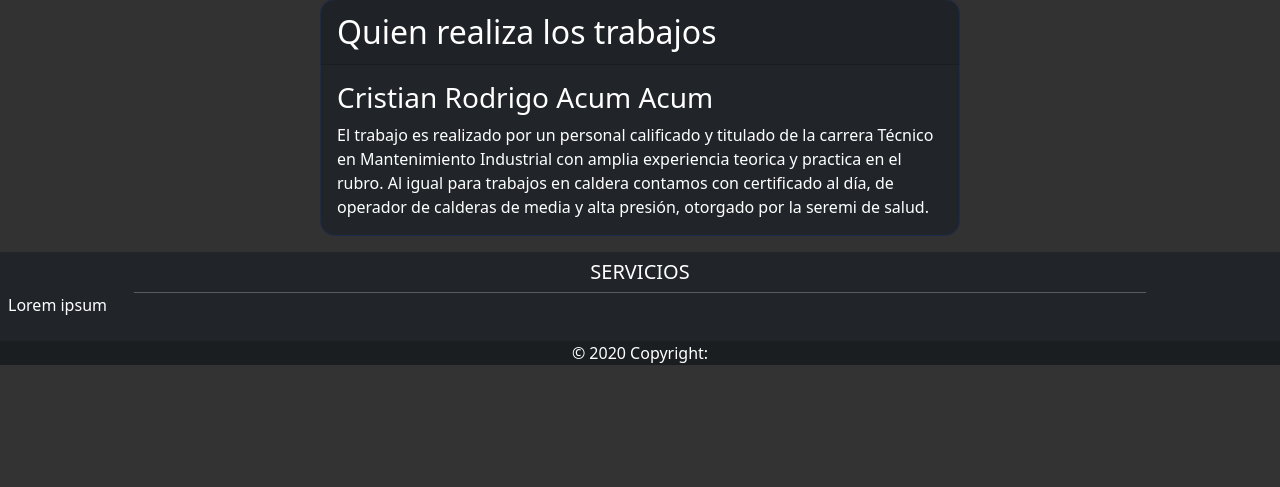
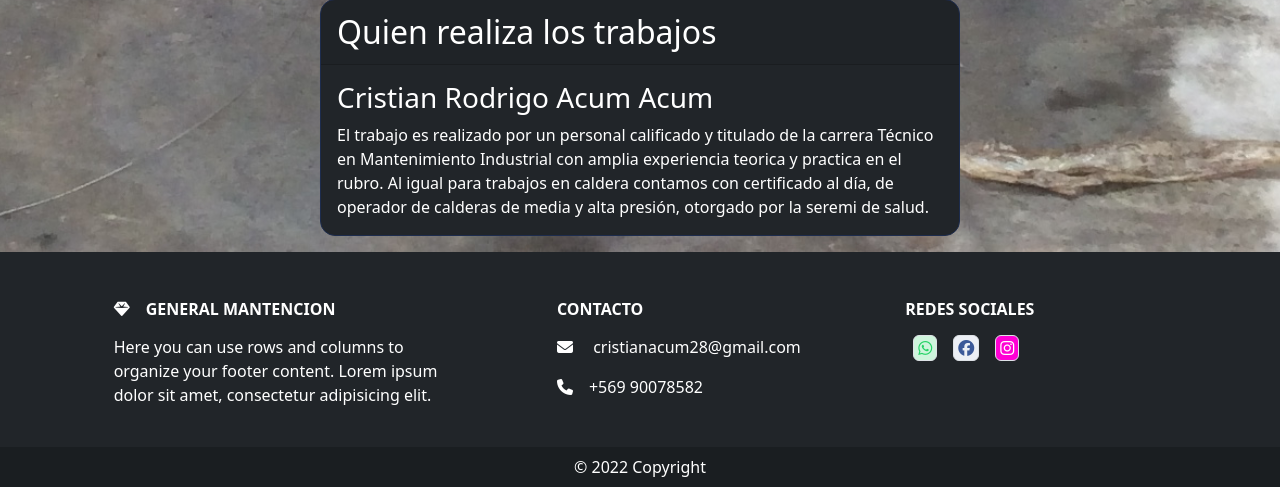
Before and after one commit to felipeRAMOS2612/Servicios, a PHP site: page / in a window 1280 px wide. Shown: the part 2327-2814 px from the top of the page. Before the commit the page ends 2692 px from the top, so only its background shows below. Run offline with PHP 8.4, Linux system fonts and the light colour scheme; some libraries are stand-ins or nearby versions.

Commit message:
actualizacion background

```diff
--- a/css/main.css
+++ b/css/main.css
@@ -1,3 +1,35 @@
+
+
+.background-image{
+    background-image: url('../images/mantencion/caldera.jpg');
+    background-repeat: no-repeat;
+    background-size: cover;
+    background-position: center;
+    background-color: #151515;
+
+}
+
+.content{
+    z-index: 10;
+    position: relative;
+}
+
+.background-image::before{
+    content: "";
+  -webkit-filter: blur(0.5px) brightness(0.5);
+  -moz-filter: blur(1px) brightness(0.5);
+  -ms-filter: blur(1px) brightness(0.5);
+  -o-filter: blur(1px) brightness(0.5);
+  filter: blur(1px) brightness(0.5);
+  position: fixed;
+  left: 0px;
+  top: 0px;
+  right: 0px;
+  bottom: 0px;
+  background: inherit;
+  z-index: 0;
+}
+
 .materiales.activo{
     display: flex !important;
 
@@ -113,3 +145,8 @@
     transform: scale(1.1);
     border-color: rgb(29, 44, 77, 1)
 }
+
+.footer{
+    z-index: 100;
+    position: relative;
+}
--- a/index.html
+++ b/index.html
@@ -11,10 +11,12 @@
     <!-- CSS only -->
 <link href="https://cdn.jsdelivr.net/npm/bootstrap@5.2.3/dist/css/bootstrap.min.css" rel="stylesheet" integrity="sha384-rbsA2VBKQhggwzxH7pPCaAqO46MgnOM80zW1RWuH61DGLwZJEdK2Kadq2F9CUG65" crossorigin="anonymous">
     <script src="https://kit.fontawesome.com/d097713e30.js" crossorigin="anonymous"></script>
-  <link rel="stylesheet" href="https://feliperamos2612.github.io/Servicios/css/main.css">
+  <link rel="stylesheet" href="css/main.css">
 <link href="https://fonts.googleapis.com/css2?family=Poppins:wght@100;200;300;400&display=swap" rel="stylesheet">
 </head>
-<body style="background-color: #323232;">
+<body>
+  <div class="background-image">
+    <div class="content">
     <nav class="navbar navbar-dark bg-dark navbar-expand-lg py-3">
         <div class="container-fluid">
           <a class="navbar-brand" href="">Servicios</a>
@@ -173,6 +175,7 @@
 			</div>
 		</div>
 
+
     <h2 class="text-center pt-4 text-white" style="text-shadow: 0.5px 1px #ff8000;">Galeria</h2>
     <hr width="45%" style="height:1px;color:white;background-color:white; margin: auto;" />
     <div id="carouselExampleFade" class="carousel slide carousel-dark carousel-fade py-3" data-bs-ride="carousel">
@@ -233,27 +236,67 @@
                 </div>
         </div>
     </div>
+    <div class="footer">
+      <footer class="footer bg-dark text-lg-start text-white">
+        <!--Grid row-->
+          <!--Grid column-->
+          <section class="d-flex justify-content-center justify-content-lg-between">
+          </section>
+          <section class="">
+            <div class="container text-center text-md-start mt-5">
+              <!-- Grid row -->
+              <div class="row">
+                <!-- Grid column -->
+                <div class="col-md-3 col-lg-4 mx-auto mb-4">
+                  <!-- Content -->
+                  <h6 class="text-uppercase fw-bold mb-3">
+                    <i class="fas fa-gem me-3"></i>General Mantencion
+                  </h6>
+                  <p>
+                    Here you can use rows and columns to organize your footer content. Lorem ipsum
+                    dolor sit amet, consectetur adipisicing elit.
+                  </p>
+                </div>
+                <!-- Grid column -->
 
-    <div id="button-up">
-      <i class="fa-solid fa-caret-up"></i>
+                <!-- Grid column -->
+                <div class="col-md-4 col-lg-3 mx-auto mb-md-0 mb-4">
+                  <!-- Links -->
+                  <h6 class="text-uppercase fw-bold mb-3">Contacto</h6>
+                  <p>
+                    <i class="fas fa-envelope me-3"></i>
+                    cristianacum28@gmail.com
+                  </p>
+                  <p><i class="fas fa-phone me-3"></i>+569 90078582</p>
+                </div>
+                <div class="col-md-4 col-lg-3 mx-auto mb-md-0 mb-4">
+                  <h6 class="text-uppercase fw-bold mb-3">Redes Sociales</h6>
+                  <div class="d-flex justify-content-lg-start justify-content-center">
+                    <div class="mx-2"><a href="https://wa.me/56990078582?text=Hola,%20me%20gustaría%20cotizar%20un%20trabajo" target="_blank"><i class="img-thumbnail fab fa-whatsapp"
+                      style="color:  #25D366;background-color: #cef5dc;"></i></a>
+                    </div>
+                    <div class="mx-2" role="button"><a href="http://facebook.com" target="_blank"><i class="img-thumbnail fab fa-facebook fa-1x"
+                      style="color: #3b5998;background-color: #eceff5;"></i></a>
+                    </div>
+                    <div class="mx-2" role="button"><a href="" target="_blank"><i class="img-thumbnail fa-brands fa-instagram fa-1x"
+                      style="color: #ffffff;background-color: #ff00d4;"></i></a>
+                    </div>
+                </div>
+                  </div>
+                <!-- Grid column -->
+              </div>
+              <!-- Grid row -->
+            </div>
+          </section>
+      <div class="text-center  py-2" style="background-color: rgba(0, 0, 0, 0.2);">
+        © 2022 Copyright
+      </div>
+      </footer>
     </div>
 
-    <footer class="bg-dark text-lg-start">
-        <!--Grid row-->
-          <!--Grid column-->
-          <div class="p-2">
-            <h5 class="text-uppercase text-white text-center">Servicios</h5>
-            <hr width="80%" style="color: white; margin: auto;">
-            <p class="text-white">
-              Lorem ipsum
-            </p>
-          </div>
-      </div>
 
-      <div class="text-center text-white" style="background-color: rgba(0, 0, 0, 0.2);">
-        © 2020 Copyright:
-      </div>
-    </footer>
+  </div>
+</div>
 
 
     <div class="modal fade" id="exampleModal" tabindex="-1" aria-hidden="true" aria-labelledby="exampleModalLabel">
@@ -317,11 +360,7 @@
           </div>
         </div>
       </div>
-  </div>
-
-  <div class="modal fade" id="agradecimiento">
-    <h1>hello</h1>
-  </div>
+      </div>
   <script src="https://feliperamos2612.github.io/Servicios/js/boton.js"></script>
 </body>
 </html>
```
Also changed, not shown: cotizar.html (+69 -66 lines), trabajos.html (+6 -2 lines), images/mantencion/caldera.jpg (added).
